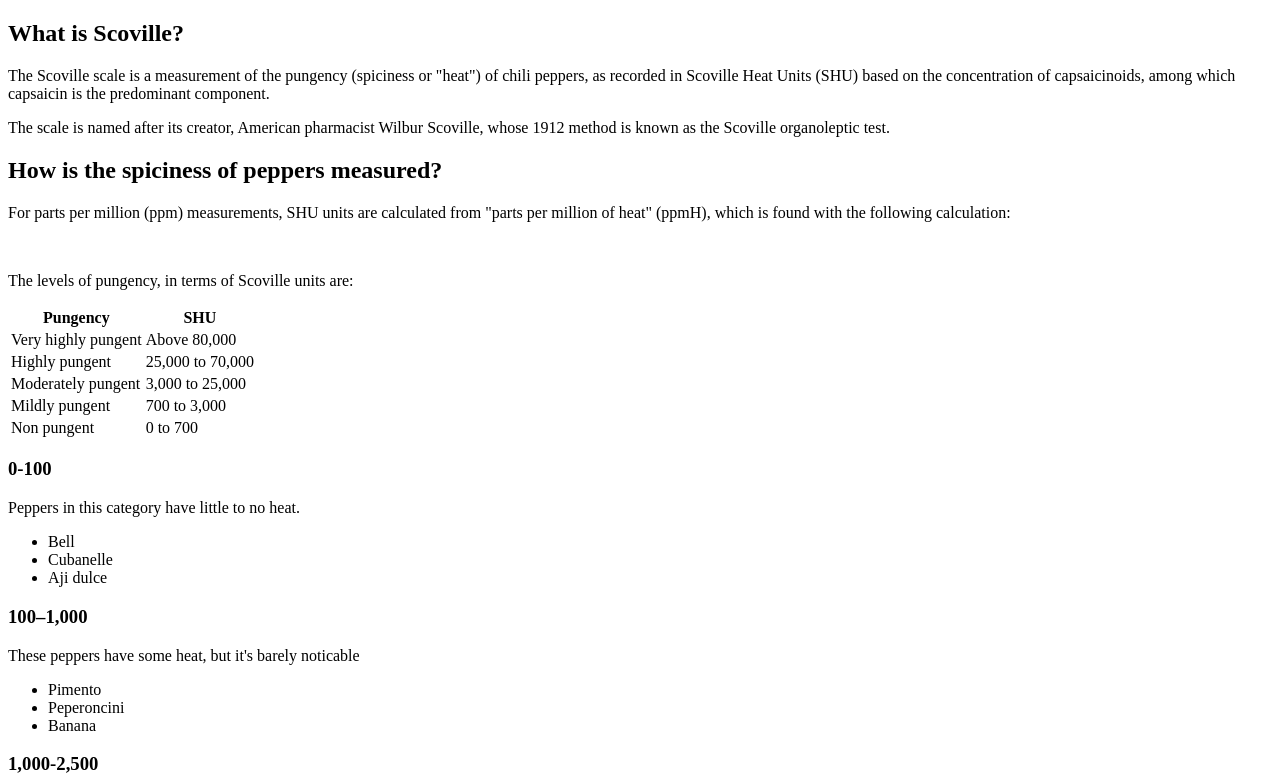
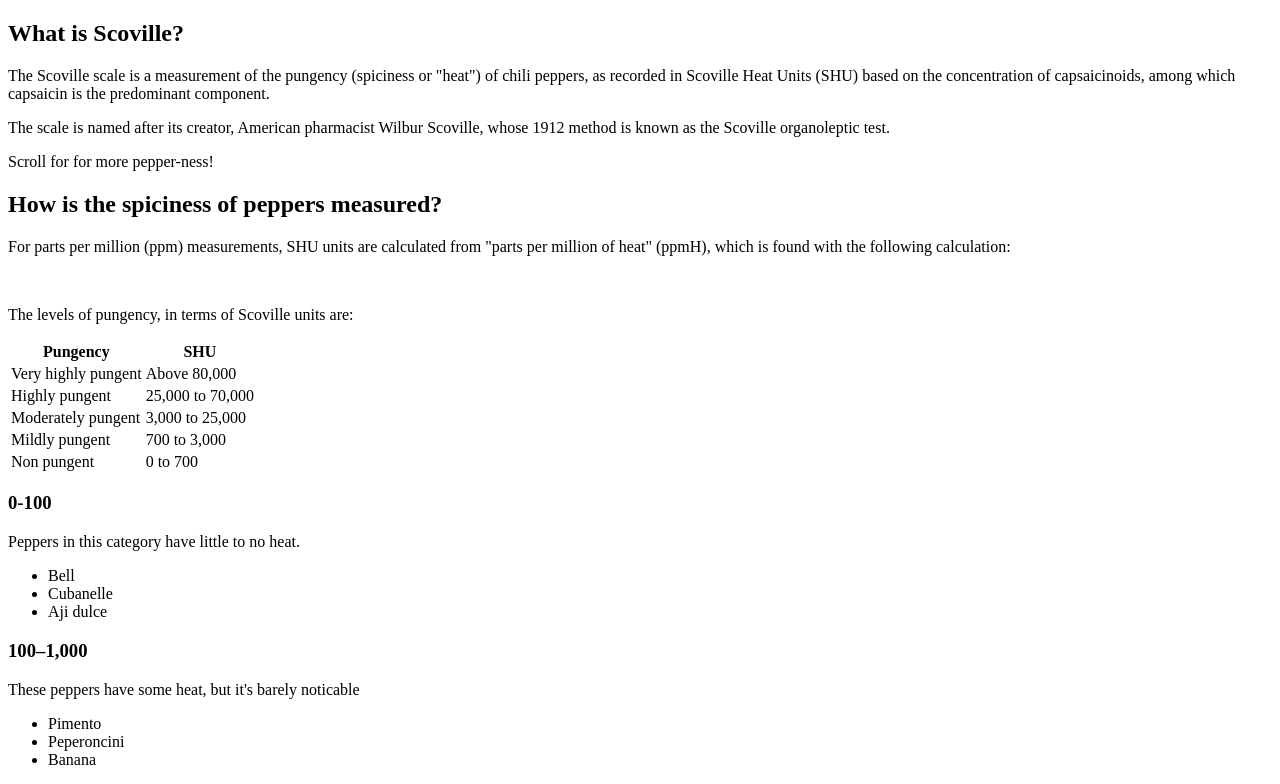
Before and after one commit to scrabill/scoville, a plain HTML site: page index.html in a window 1280 px wide. Shown: the top 784 px of the page. Drawn offline with Linux system fonts and the light colour scheme; a script that the page names is missing.

Commit message:
Adds directions

```diff
--- a/index.html
+++ b/index.html
@@ -14,6 +14,8 @@
         <p>The Scoville scale is a measurement of the pungency (spiciness or "heat") of chili peppers, as recorded in Scoville Heat Units (SHU) based on the concentration of capsaicinoids, among which capsaicin is the predominant component.</p>
 
         <p>The scale is named after its creator, American pharmacist Wilbur Scoville, whose 1912 method is known as the Scoville organoleptic test.</p>
+
+        <p>Scroll for for more pepper-ness!</p>
       </section>
       <section>
         <h2>How is the spiciness of peppers measured?</h2>
```
